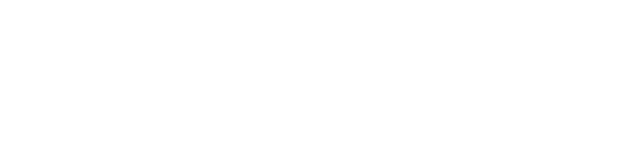
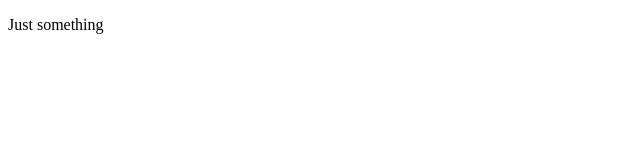
Before and after one commit to cordizzle1220/cordizzle1220, a plain HTML site: page index.html in a window 1280 px wide. Shown: the whole page, without its empty margins (0-640 px from the left). Drawn offline with Linux system fonts and the light colour scheme.

Commit message:
commit on 'master'

```diff
--- a/index.html
+++ b/index.html
@@ -8,6 +8,6 @@
     <style src="./style.css"></style>
 </head>
 <body>
-
+    <p>Just something</p>
 </body>
 </html>
```
